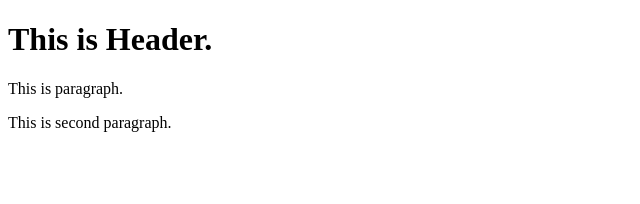
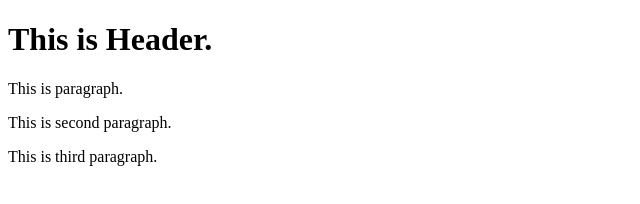
Before and after one commit to shahkushal38/Git-Demo, a website: page index.html in a window 1280 px wide. Shown: the whole page, without its empty margins (0-640 px from the left). Drawn offline with Linux system fonts and the light colour scheme.

Commit message:
fourth commit

```diff
--- a/index.html
+++ b/index.html
@@ -6,5 +6,6 @@
 	<h1>This is Header.</h1>
 	<p>This is paragraph.</p>
 	<p>This is second paragraph.</p>
+	<p>This is third paragraph.</p>
 </body>
 </html>
```
Also changed, not shown: package.json (added, +16 -0 lines), 2 other files.
